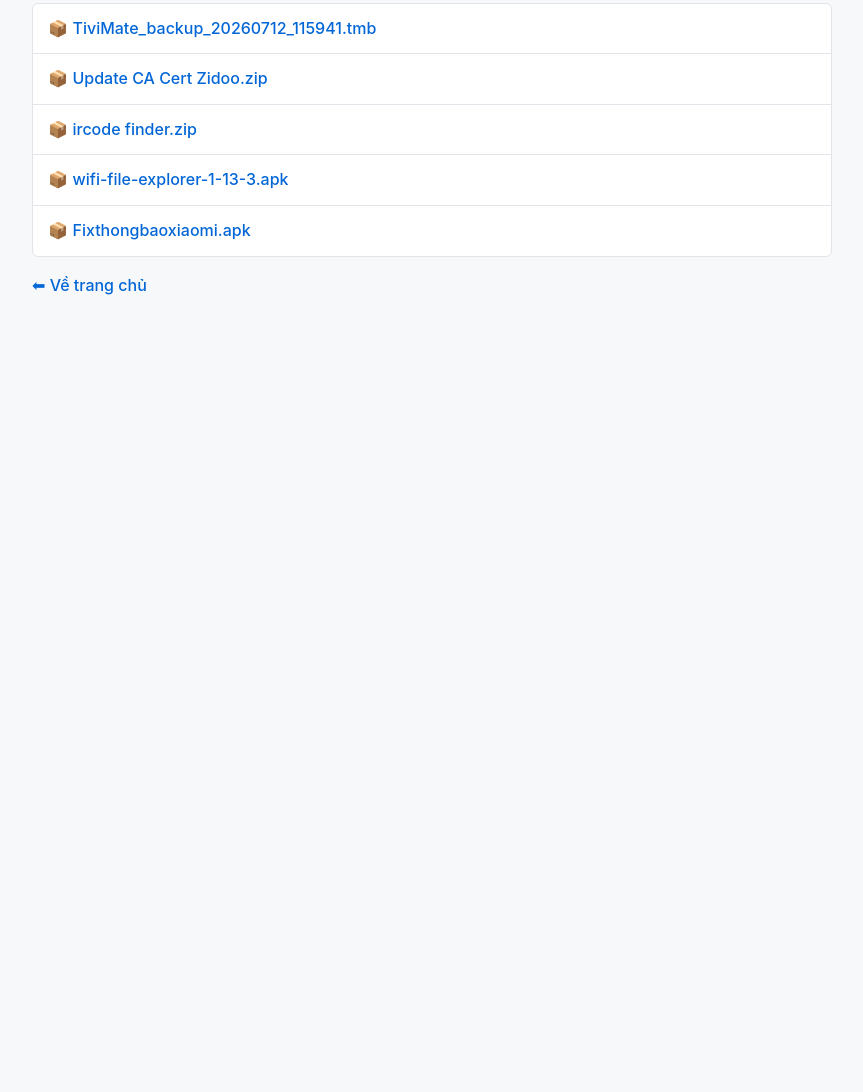
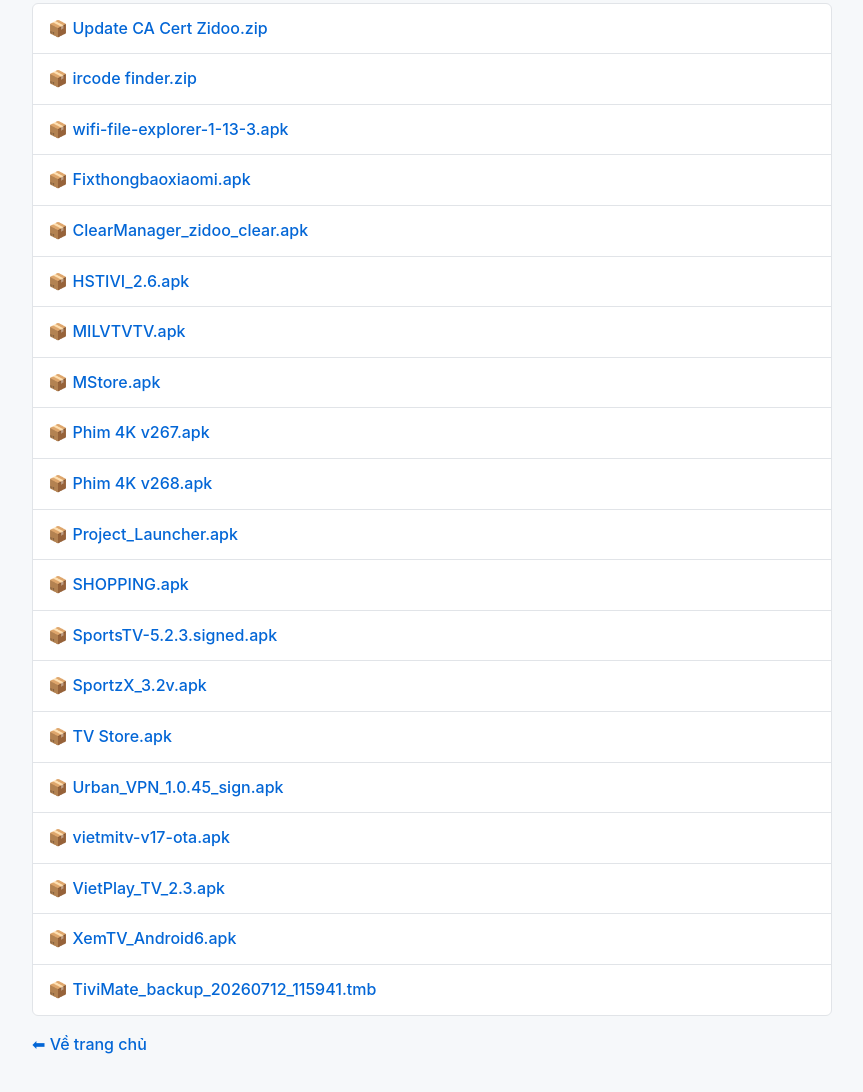
Before and after one commit to tmk9690/khoi, a plain HTML site: page Apks/index.html in a window 1280 px wide. Shown: the part 122-1214 px from the top of the page, without its empty margins (208-1071 px from the left). Before the commit the page ends 800 px from the top, so only its background shows below. Drawn offline with Linux system fonts and the light colour scheme.

Commit message:
Add multiple APK links to index.html

```diff
--- a/Apks/index.html
+++ b/Apks/index.html
@@ -17,11 +17,26 @@
 <body>
     <h1>📁 Apks</h1>
     <ul>
-        <li>📦 <a href="TiviMate_backup_20260712_115941.tmb">TiviMate_backup_20260712_115941.tmb</a></li>
         <li>📦 <a href="Update%20CA%20Cert%20Zidoo.zip">Update CA Cert Zidoo.zip</a></li>
         <li>📦 <a href="ircode%20finder.zip">ircode finder.zip</a></li>
         <li>📦 <a href="wifi-file-explorer-1-13-3.apk">wifi-file-explorer-1-13-3.apk</a></li>
         <li>📦 <a href="Fixthongbaoxiaomi.apk">Fixthongbaoxiaomi.apk</a></li>
+        <li>📦 <a href="ClearManager_zidoo_clear.apk">ClearManager_zidoo_clear.apk</a></li>
+        <li>📦 <a href="HSTIVI_2.6.apk">HSTIVI_2.6.apk</a></li>
+        <li>📦 <a href="MILVTVTV.apk">MILVTVTV.apk</a></li>
+        <li>📦 <a href="MStore.apk">MStore.apk</a></li>
+        <li>📦 <a href="Phim 4K v267.apk">Phim 4K v267.apk</a></li>
+        <li>📦 <a href="Phim 4K v268.apk">Phim 4K v268.apk</a></li>
+        <li>📦 <a href="Project_Launcher.apk">Project_Launcher.apk</a></li>
+        <li>📦 <a href="SHOPPING.apk">SHOPPING.apk</a></li>
+        <li>📦 <a href="SportsTV-5.2.3.signed.apk">SportsTV-5.2.3.signed.apk</a></li>
+        <li>📦 <a href="SportzX_3.2v.apk">SportzX_3.2v.apk</a></li>
+        <li>📦 <a href="TV Store.apk">TV Store.apk</a></li>
+        <li>📦 <a href="Urban_VPN_1.0.45_sign.apk">Urban_VPN_1.0.45_sign.apk</a></li>
+        <li>📦 <a href="vietmitv-v17-ota.apk">vietmitv-v17-ota.apk</a></li>
+        <li>📦 <a href="VietPlay_TV_2.3.apk">VietPlay_TV_2.3.apk</a></li>
+        <li>📦 <a href="XemTV_Android6.apk">XemTV_Android6.apk</a></li>
+        <li>📦 <a href="TiviMate_backup_20260712_115941.tmb">TiviMate_backup_20260712_115941.tmb</a></li>
     </ul>
     <p><a href="../">⬅ Về trang chủ</a></p>
 </body>
```
